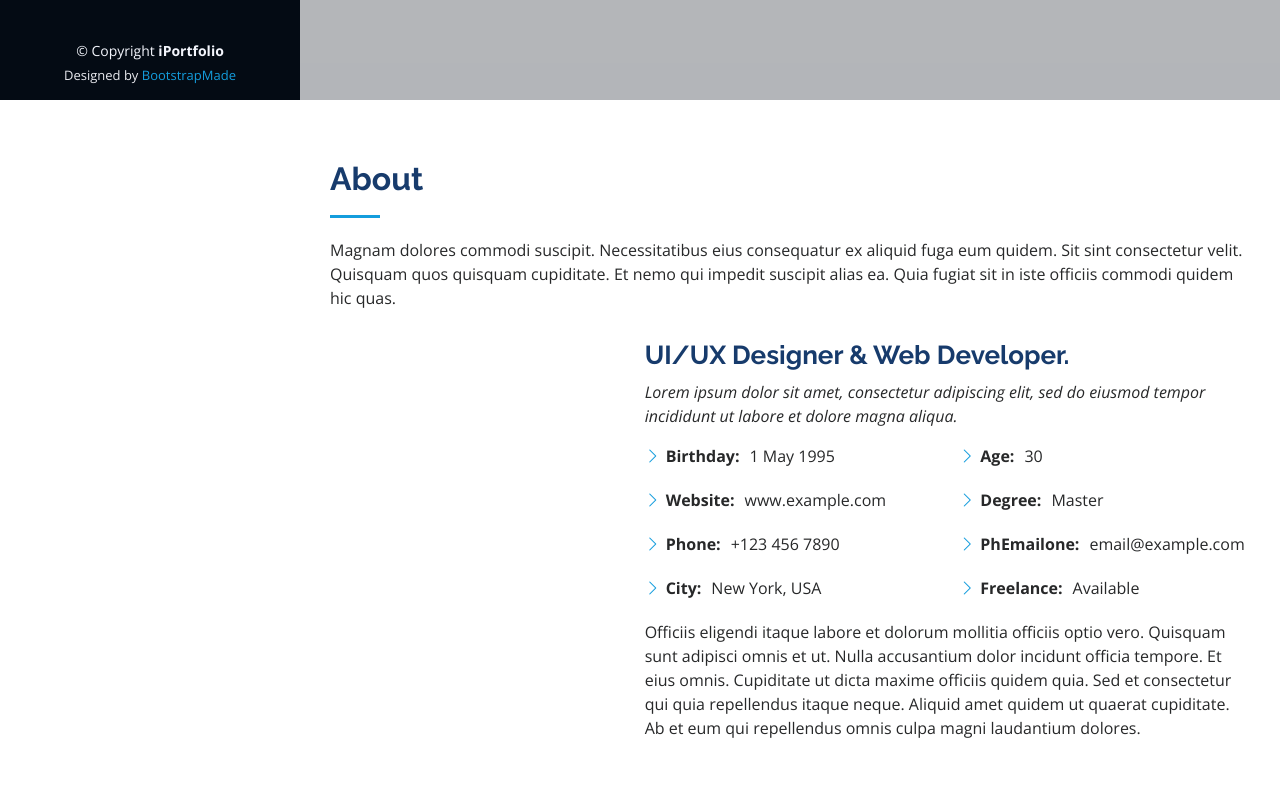
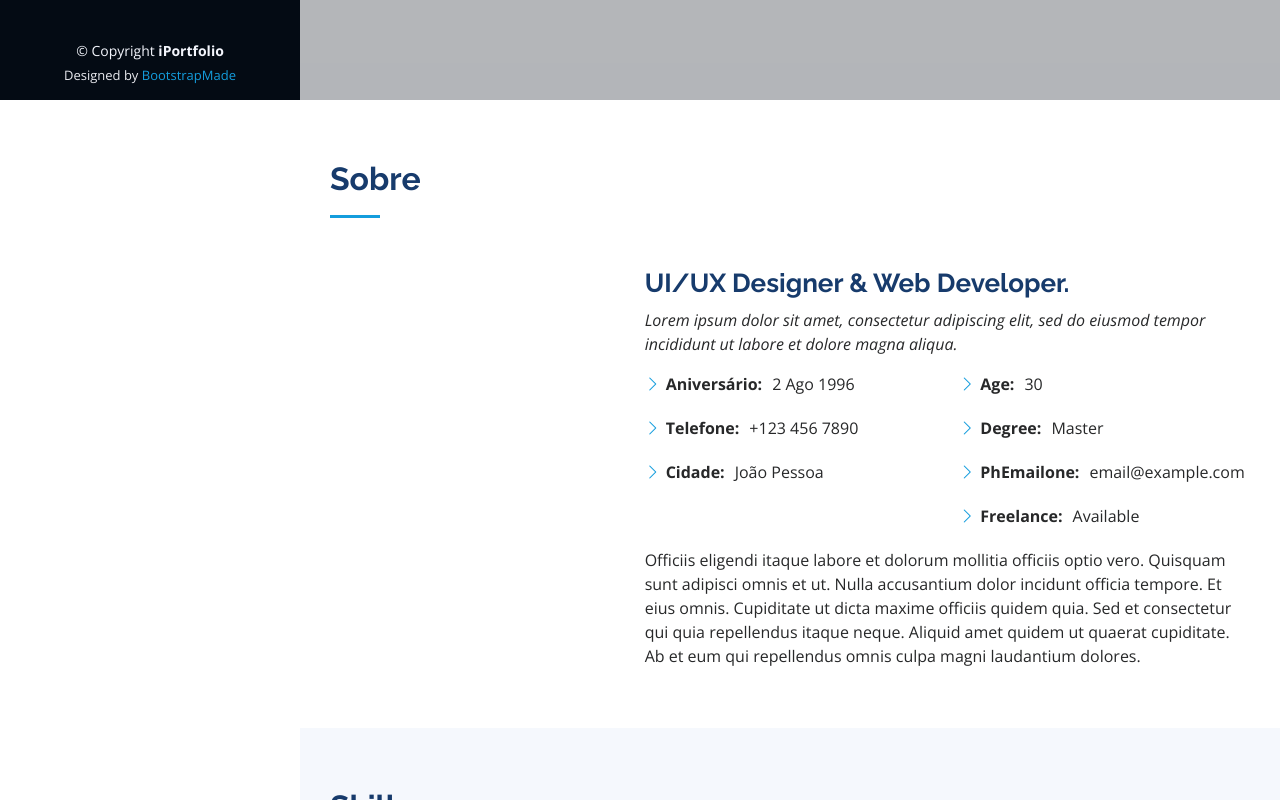
Before and after one commit to mariliavalle/portfolio, a plain HTML site: page index.html in a window 1280 px wide. Shown: the part 700-1500 px from the top of the page. Drawn offline with nearby package versions, Linux system fonts and the light colour scheme.

Commit message:
atualização da sessão Sobre

```diff
--- a/index.html
+++ b/index.html
@@ -85,8 +85,7 @@
       <div class="container">
 
         <div class="section-title">
-          <h2>About</h2>
-          <p>Magnam dolores commodi suscipit. Necessitatibus eius consequatur ex aliquid fuga eum quidem. Sit sint consectetur velit. Quisquam quos quisquam cupiditate. Et nemo qui impedit suscipit alias ea. Quia fugiat sit in iste officiis commodi quidem hic quas.</p>
+          <h2>Sobre</h2>
         </div>
 
         <div class="row">
@@ -102,10 +101,9 @@
             <div class="row">
               <div class="col-lg-6">
                 <ul>
-                  <li><i class="bi bi-chevron-right"></i> <strong>Birthday:</strong> <span>1 May 1995</span></li>
-                  <li><i class="bi bi-chevron-right"></i> <strong>Website:</strong> <span>www.example.com</span></li>
-                  <li><i class="bi bi-chevron-right"></i> <strong>Phone:</strong> <span>+123 456 7890</span></li>
-                  <li><i class="bi bi-chevron-right"></i> <strong>City:</strong> <span>New York, USA</span></li>
+                  <li><i class="bi bi-chevron-right"></i> <strong>Aniversário:</strong> <span>2 Ago 1996</span></li>
+                  <li><i class="bi bi-chevron-right"></i> <strong>Telefone:</strong> <span>+123 456 7890</span></li>
+                  <li><i class="bi bi-chevron-right"></i> <strong>Cidade:</strong> <span>João Pessoa</span></li>
                 </ul>
               </div>
               <div class="col-lg-6">
```
